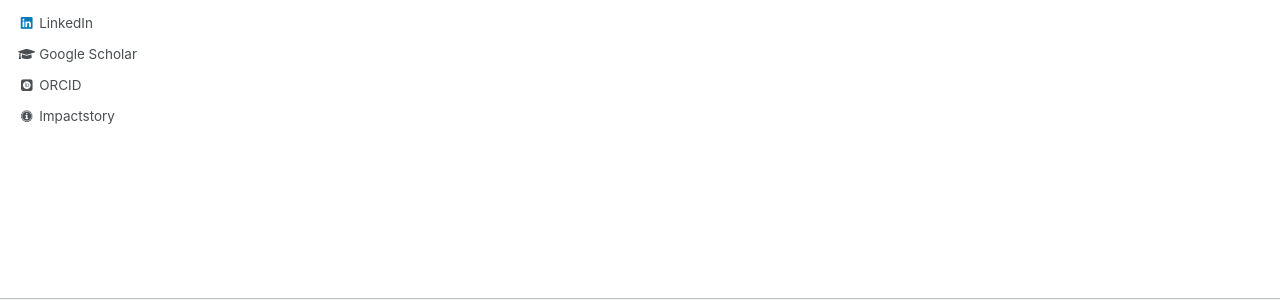
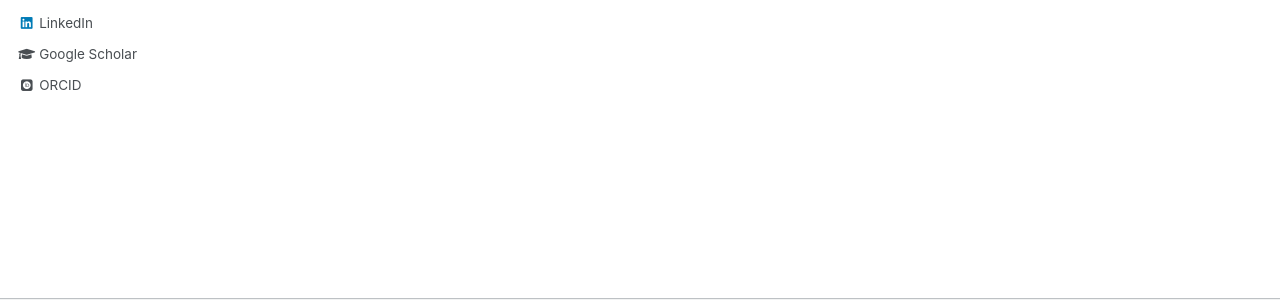
Before and after one commit to RqbMedi/rqbmedi.github.io, a Jekyll site: the page built from _pages/about.md, in a window 1280 px wide. Shown: the part 446-746 px from the top of the page. Built offline with Jekyll 4.4.1, drawn with Linux system fonts in a browser that asks for light colours; some web fonts are replaced.

Commit message:
Update _config.yml

```diff
--- a/_config.yml
+++ b/_config.yml
@@ -100,7 +100,7 @@ author:
   google_plus      :
   keybase          :
   instagram        :
-  impactstory      : "https://erraqabielmehdi.medium.com/"
+  impactstory      : #"https://erraqabielmehdi.medium.com/"
   lastfm           :
   linkedin         : "https://linkedin.com/in/rqbmedi"
   medium           :
```
